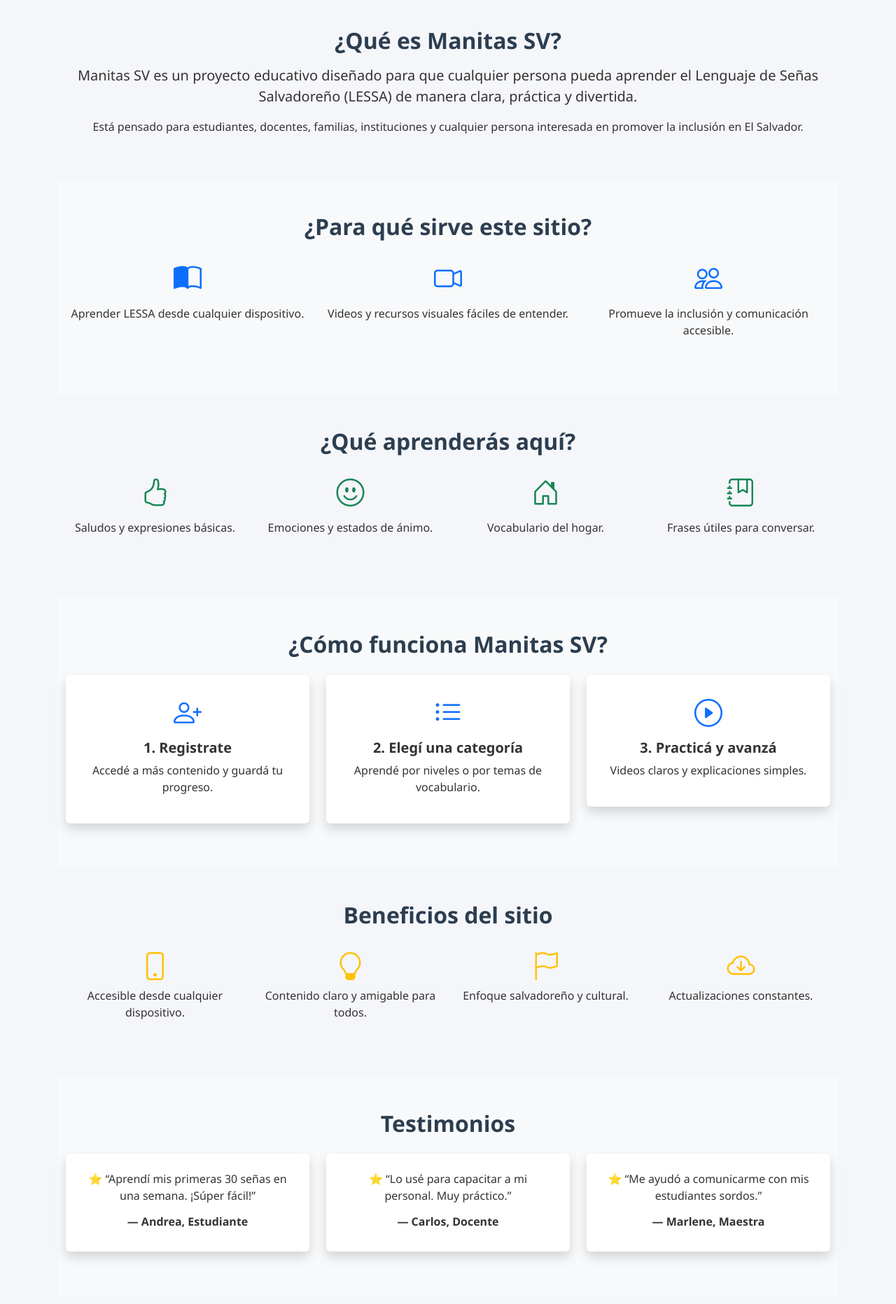
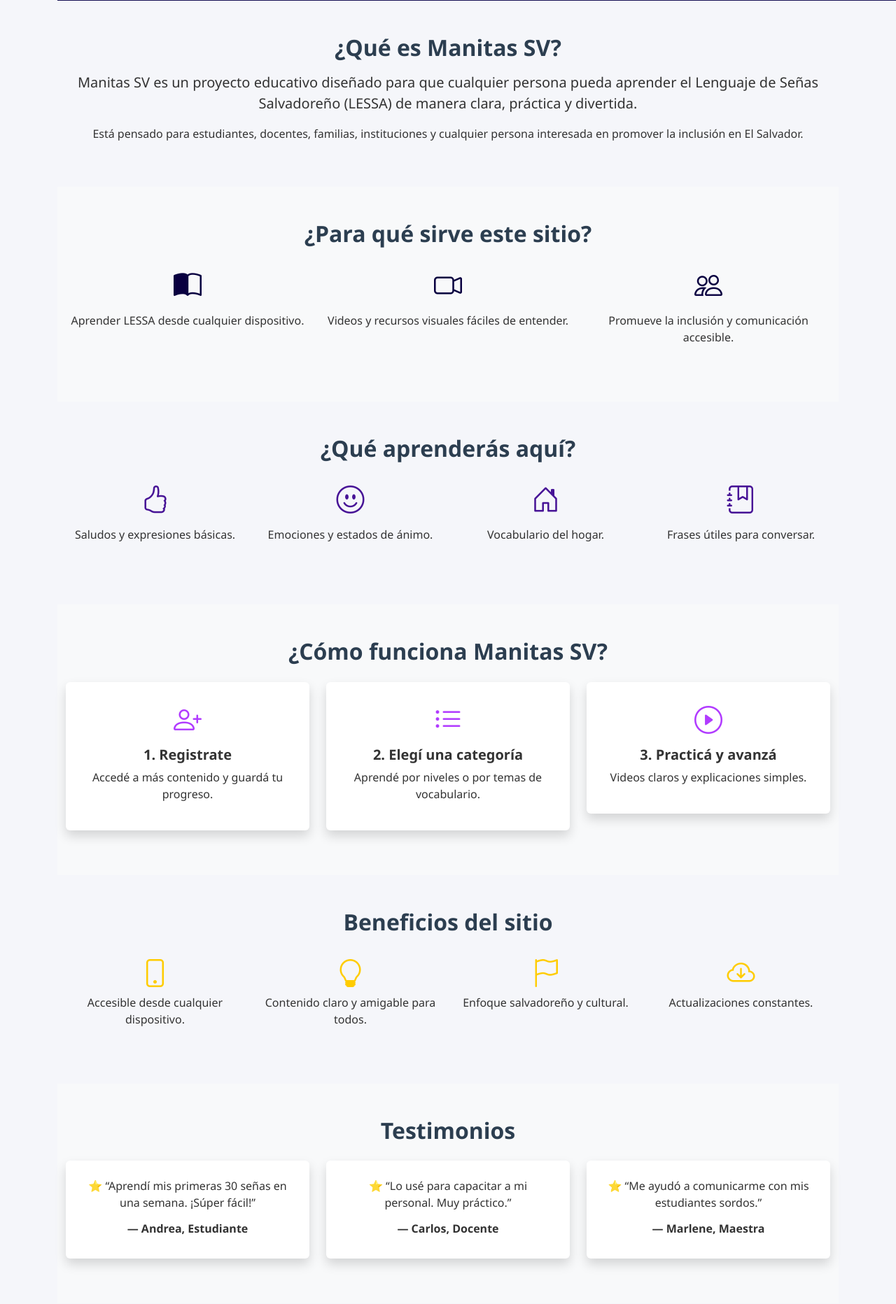
Before and after one commit to EdgarCampillo/Manitas-SV, a Django app: template proyecto/manitas/templates/home.html in a window 1280 px wide. Shown: the part 721-2585 px from the top of the page at 70% size. Run offline with Django 5.2, Linux system fonts and the light colour scheme; the template is opened without the code that fills it, so the values that code supplies are empty.

Commit message:
Atualizacion de Home y css

```diff
--- a/proyecto/manitas/static/css/styles.css
+++ b/proyecto/manitas/static/css/styles.css
@@ -1,3 +1,5 @@
+
+
 /* --- Tipografía general --- */
 body {
     font-family: 'Segoe UI', Tahoma, Geneva, Verdana, sans-serif;
@@ -108,25 +110,6 @@
     box-shadow: 0 0 5px rgba(13, 202, 240, 0.5) !important;
 }
 
-/* --- Header hero (opcional) --- */
-.hero {
-    background: linear-gradient(rgba(0,0,0,0.4), rgba(0,0,0,0.4)),
-                url('../img/hero-lessa.jpg') center/cover no-repeat;
-    padding: 80px 0;
-    text-align: center;
-    color: white;
-    border-radius: 20px;
-}
-
-.hero h1 {
-    font-size: 2.5rem;
-}
-
-.hero p {
-    font-size: 1.2rem;
-    max-width: 700px;
-    margin: 10px auto;
-}
 
 /* --- Animaciones suaves --- */
 .fade-in {
@@ -209,3 +192,47 @@
     color: white;
     transform: scale(1.05);
 }
+
+/* RESET GLOBAL */
+body, html {
+    margin: 0;
+    padding: 0;
+    overflow-x: hidden;
+}
+
+/* HERO PRINCIPAL */
+.hero-manitas {
+    background: linear-gradient(
+        rgba(9, 0, 64, 0.7),
+        rgba(9, 0, 64, 0.7)
+    ),
+    #303481;
+    width: 100vw;
+    margin: 0;
+    padding: 80px 0 0 0;
+    overflow-x: hidden;
+}
+
+/* Contenido central */
+.hero-content {
+    max-width: 1200px;
+    margin: 0 auto;
+    padding: 0 20px;
+}
+
+/* Banner centrado */
+.banner-wrapper {
+    width: 100%;
+    display: flex;
+    justify-content: center;
+    margin: 0;
+    padding: 0;
+}
+
+.banner-img {
+    width: 100%;
+    max-width: 1600px;
+    height: auto;
+    display: block;
+    object-fit: cover;
+}
--- a/proyecto/manitas/templates/home.html
+++ b/proyecto/manitas/templates/home.html
@@ -1,12 +1,19 @@
 {% extends "base.html" %}
 
 {% block content %}
+
+<!-- Bootstrap CSS -->
+<link href="https://cdn.jsdelivr.net/npm/bootstrap@5.3.0/dist/css/bootstrap.min.css" rel="stylesheet">
+
+{% load static %}
+<link rel="stylesheet" href="{% static 'css/styles.css' %}">
 
 <!-- ================================
            HERO / BANNER
 =================================== -->
 <!-- HERO PRINCIPAL -->
 <section class="hero-manitas text-white py-5">
+
     <div class="container text-center">
 
         <h1 class="fw-bold mb-3">
@@ -25,14 +32,19 @@
             <a href="#" class="btn btn-morado btn-lg fw-bold px-4">Crear Cuenta</a>
         </div>
 
-        <!-- ESPACIO PARA VIDEO / IMAGEN -->
+        <!-- BANNER -->
         <div class="mt-5">
-            <div>
-                <img src="Banner inicial.png" alt="banner motivacional">
+            <div class="banner-container">
+                <img
+                    src="{% static 'img/Banner inicio.jpg' %}"
+                    alt="banner motivacional"
+                    class="banner-img"
+                >
             </div>
         </div>
 
     </div>
+
 </section>
 
 
@@ -63,17 +75,17 @@
         <div class="row text-center">
 
             <div class="col-md-4 mb-3">
-                <i class="bi bi-book-half fs-1 text-primary"></i>
+                <i class="bi bi-book-half fs-1" style="color: #090040;"></i>
                 <p class="mt-2">Aprender LESSA desde cualquier dispositivo.</p>
             </div>
 
             <div class="col-md-4 mb-3">
-                <i class="bi bi-camera-video fs-1 text-primary"></i>
+                <i class="bi bi-camera-video fs-1" style="color: #090040;"></i>
                 <p class="mt-2">Videos y recursos visuales fáciles de entender.</p>
             </div>
 
             <div class="col-md-4 mb-3">
-                <i class="bi bi-people fs-1 text-primary"></i>
+                <i class="bi bi-people fs-1 icon-azul" style="color: #090040;"></i>
                 <p class="mt-2">Promueve la inclusión y comunicación accesible.</p>
             </div>
 
@@ -91,22 +103,22 @@
         <div class="row text-center">
 
             <div class="col-md-3 mb-4">
-                <i class="bi bi-hand-thumbs-up fs-1 text-success"></i>
+                <i class="bi bi-hand-thumbs-up fs-1" style="color: #471396;"></i>
                 <p class="mt-2">Saludos y expresiones básicas.</p>
             </div>
 
             <div class="col-md-3 mb-4">
-                <i class="bi bi-emoji-smile fs-1 text-success"></i>
+                <i class="bi bi-emoji-smile fs-1" style="color: #471396;"></i>
                 <p class="mt-2">Emociones y estados de ánimo.</p>
             </div>
 
             <div class="col-md-3 mb-4">
-                <i class="bi bi-house-door fs-1 text-success"></i>
+                <i class="bi bi-house-door fs-1" style="color: #471396;"></i>
                 <p class="mt-2">Vocabulario del hogar.</p>
             </div>
 
             <div class="col-md-3 mb-4">
-                <i class="bi bi-journal-bookmark fs-1 text-success"></i>
+                <i class="bi bi-journal-bookmark fs-1" style="color: #471396;"></i>
                 <p class="mt-2">Frases útiles para conversar.</p>
             </div>
 
@@ -126,7 +138,7 @@
 
             <div class="col-md-4 mb-3">
                 <div class="p-4 bg-white shadow rounded">
-                    <i class="bi bi-person-plus fs-1 text-primary"></i>
+                    <i class="bi bi-person-plus fs-1" style="color:#B13BFF;"></i>
                     <h5 class="fw-bold mt-2">1. Registrate</h5>
                     <p>Accedé a más contenido y guardá tu progreso.</p>
                 </div>
@@ -134,7 +146,7 @@
 
             <div class="col-md-4 mb-3">
                 <div class="p-4 bg-white shadow rounded">
-                    <i class="bi bi-list-ul fs-1 text-primary"></i>
+                    <i class="bi bi-list-ul fs-1" style="color:#B13BFF;"></i>
                     <h5 class="fw-bold mt-2">2. Elegí una categoría</h5>
                     <p>Aprendé por niveles o por temas de vocabulario.</p>
                 </div>
@@ -142,7 +154,7 @@
 
             <div class="col-md-4 mb-3">
                 <div class="p-4 bg-white shadow rounded">
-                    <i class="bi bi-play-circle fs-1 text-primary"></i>
+                    <i class="bi bi-play-circle fs-1" style="color:#B13BFF;"></i>
                     <h5 class="fw-bold mt-2">3. Practicá y avanzá</h5>
                     <p>Videos claros y explicaciones simples.</p>
                 </div>
@@ -162,22 +174,22 @@
         <div class="row mt-4">
 
             <div class="col-md-3 mb-3">
-                <i class="bi bi-phone fs-1 text-warning"></i>
+                <i class="bi bi-phone fs-1" style="color:#FFCC00"></i>
                 <p>Accesible desde cualquier dispositivo.</p>
             </div>
 
             <div class="col-md-3 mb-3">
-                <i class="bi bi-lightbulb fs-1 text-warning"></i>
+                <i class="bi bi-lightbulb fs-1" style="color:#FFCC00"></i>
                 <p>Contenido claro y amigable para todos.</p>
             </div>
 
             <div class="col-md-3 mb-3">
-                <i class="bi bi-flag fs-1 text-warning"></i>
+                <i class="bi bi-flag fs-1" style="color:#FFCC00"></i>
                 <p>Enfoque salvadoreño y cultural.</p>
             </div>
 
             <div class="col-md-3 mb-3">
-                <i class="bi bi-cloud-arrow-down fs-1 text-warning"></i>
+                <i class="bi bi-cloud-arrow-down fs-1" style="color:#FFCC00"></i>
                 <p>Actualizaciones constantes.</p>
             </div>
 
@@ -223,13 +235,13 @@
         FRASE SALVADOREÑA
 =================================== -->
 <section class="py-5 text-center">
-    <h2 class="fw-bold">“Ponete pilas y aprendé a comunicarte con tus manos 🇸🇻🤟”</h2>
+    <h2 class="fw-bold">“Ponete pilas y aprendé a comunicarte con tus manos 🇸🇻”</h2>
 </section>
 
 <!-- ================================
           LLAMADO A LA ACCIÓN
 =================================== -->
-<section class="bg-primary text-white text-center py-5">
+<section style="background-color: #6DA7D2; color: white;" class="text-center py-5">
     <h2 class="fw-bold mb-3">¡Comenzá hoy!</h2>
     <p class="lead mb-4">Una seña a la vez, hacemos El Salvador más inclusivo.</p>
     <a href="#" class="btn btn-light btn-lg fw-bold">Empezar a aprender</a>
```
Also changed, not shown: proyecto/manitas/static/img/Banner inicio.jpg (added).
